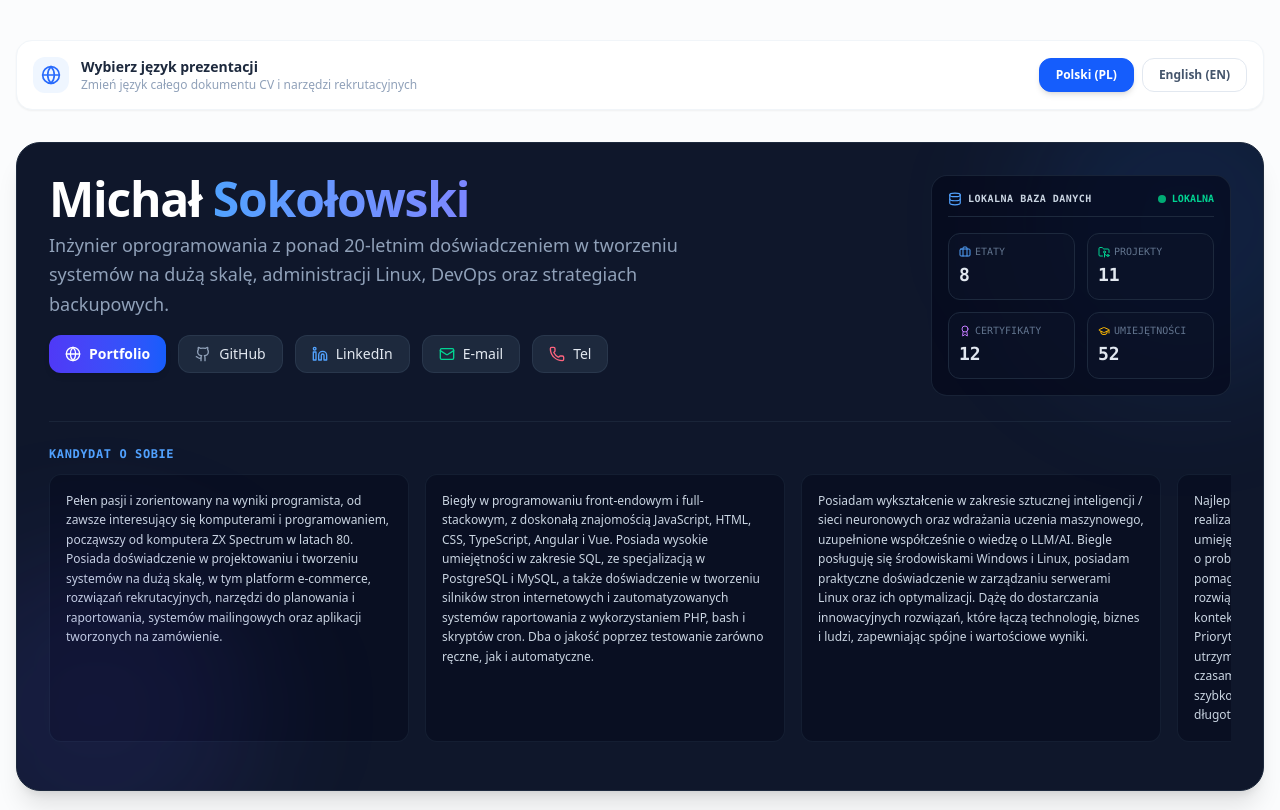
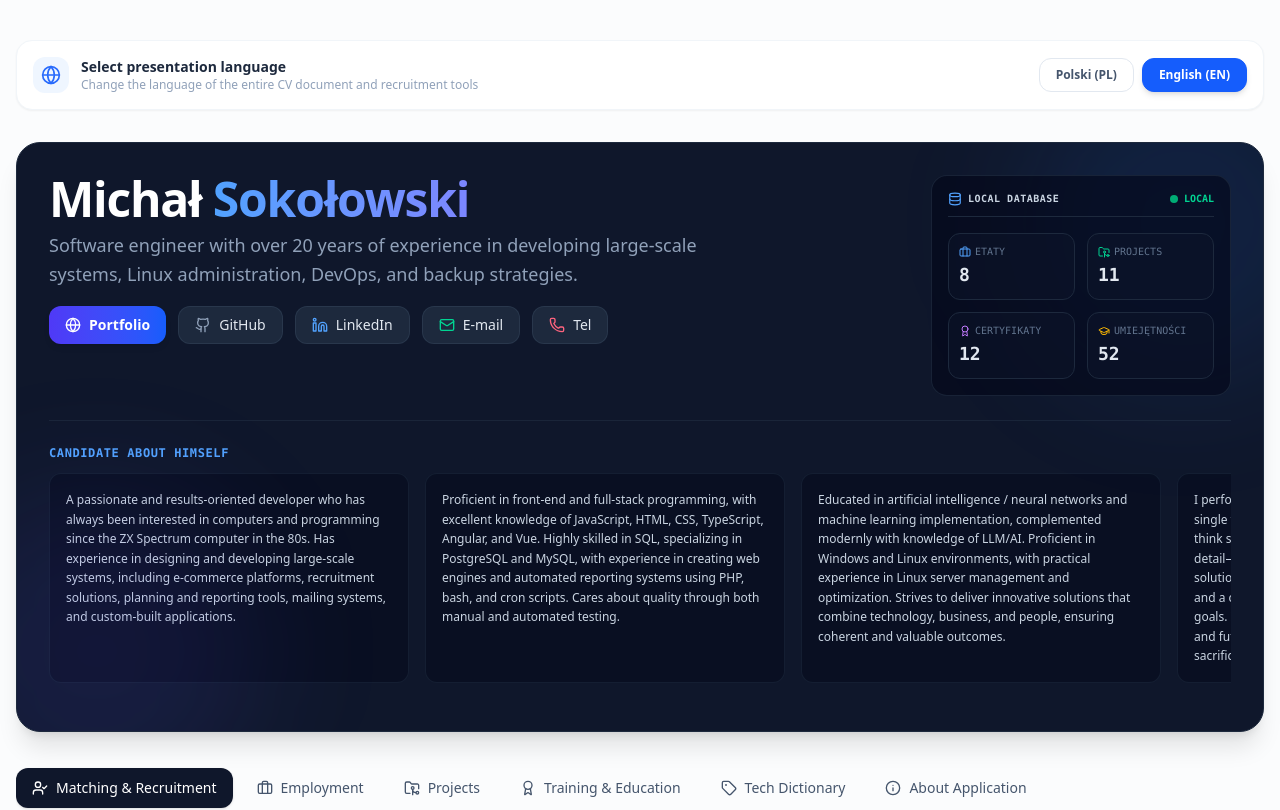
Before and after one commit to sokol-44/smart-cv-talentlens, a React (Vite) app: page / in a window 1280 px wide. Shown: the top 810 px of the page. Built offline with nearby package versions, Linux system fonts and the light colour scheme.

Commit message:
feat: persist and auto-detect language preference
Implement language persistence via localStorage and auto-detection based on browser language settings, defaulting to Polish.

```diff
--- a/src/App.tsx
+++ b/src/App.tsx
@@ -111,7 +111,31 @@ export default function App() {
   const [bookmarks, setBookmarks] = useState<LocalBookmarks>({});
   const [isDbModified, setIsDbModified] = useState(false);
   const [activeTab, setActiveTab] = useState<"match" | "jobs" | "projects" | "certs" | "dictionary" | "about" | "admin">("match");
-  const [lang, setLang] = useState<"pl" | "en">("pl");
+  const [lang, setLang] = useState<"pl" | "en">(() => {
+    try {
+      const storedLang = localStorage.getItem(LANG_KEY) as "pl" | "en" | null;
+      if (storedLang === "pl" || storedLang === "en") {
+        return storedLang;
+      }
+    } catch (e) {
+      console.warn("Could not read language from localStorage:", e);
+    }
+
+    try {
+      if (typeof navigator !== "undefined" && navigator.languages) {
+        const hasPolish = navigator.languages.some(
+          (l) => typeof l === "string" && l.toLowerCase().startsWith("pl")
+        );
+        if (!hasPolish) {
+          return "en";
+        }
+      }
+    } catch (e) {
+      console.warn("Could not detect browser languages:", e);
+    }
+
+    return "pl";
+  });
   const [tooltips, setTooltips] = useState<Record<string, string>>({});
   const [isAdmin, setIsAdmin] = useState(false);
   const [highlightedJobId, setHighlightedJobId] = useState<string | null>(null);
```
